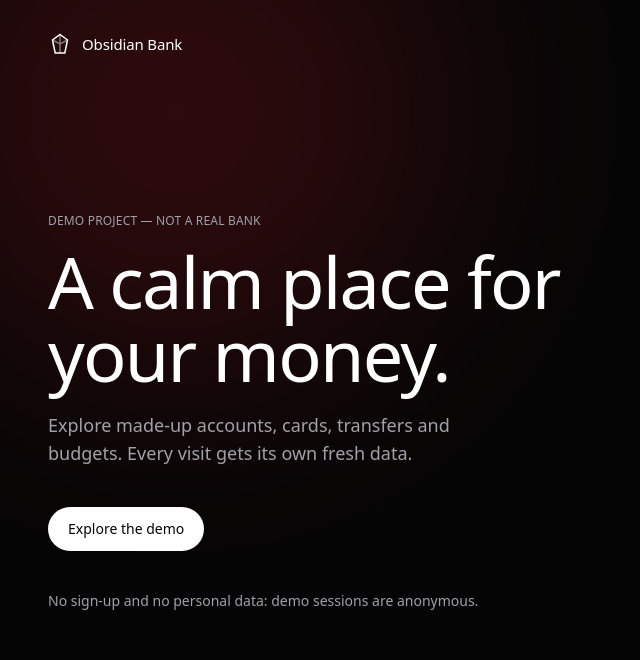
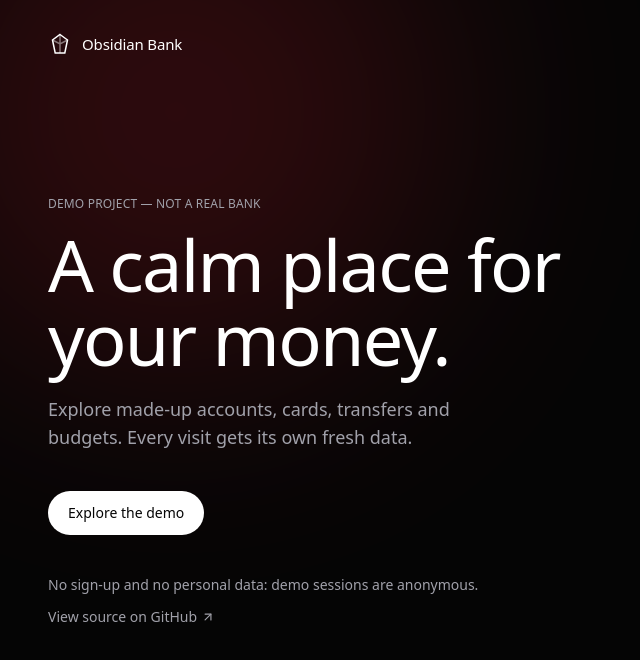
Before and after one commit to zSamir015/obsidian-bank, a React (Vite) app: page /login in a window 1280 px wide. Shown: the top 660 px of the page, without its empty margins (0-640 px from the left). Built offline with nearby package versions, Linux system fonts and the light colour scheme; no server answers.

Commit message:
feat(login): link to the source on GitHub

```diff
--- a/src/pages/login/LoginPage.tsx
+++ b/src/pages/login/LoginPage.tsx
@@ -1,3 +1,4 @@
+import { ArrowUpRight } from 'lucide-react'
 import { useState } from 'react'
 import { Navigate } from 'react-router'
 import { useAuth } from '@/auth/useAuth'
@@ -49,6 +50,16 @@ export default function LoginPage() {
           </div>
         )}
         <p className="mt-10 text-sm text-muted">No sign-up and no personal data: demo sessions are anonymous.</p>
+        <a
+          href="https://github.com/zSamir015/obsidian-bank"
+          target="_blank"
+          rel="noreferrer"
+          className="mt-3 inline-flex items-center gap-1 text-sm text-muted underline-offset-4 hover:text-text hover:underline"
+        >
+          View source on GitHub
+          <ArrowUpRight aria-hidden="true" className="size-3.5" />
+          <span className="sr-only"> (opens in a new tab)</span>
+        </a>
       </main>
     </div>
   )
```
Also changed, not shown: 1 other file (tests, documents, lock files or other folders).
